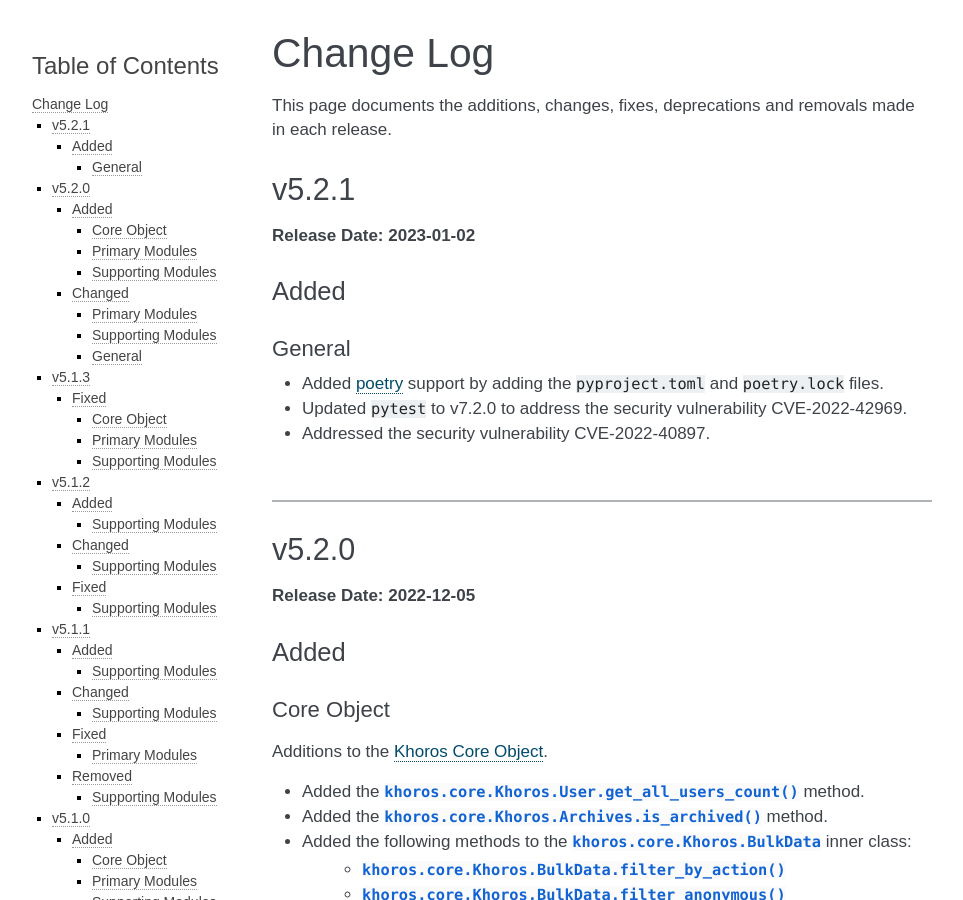
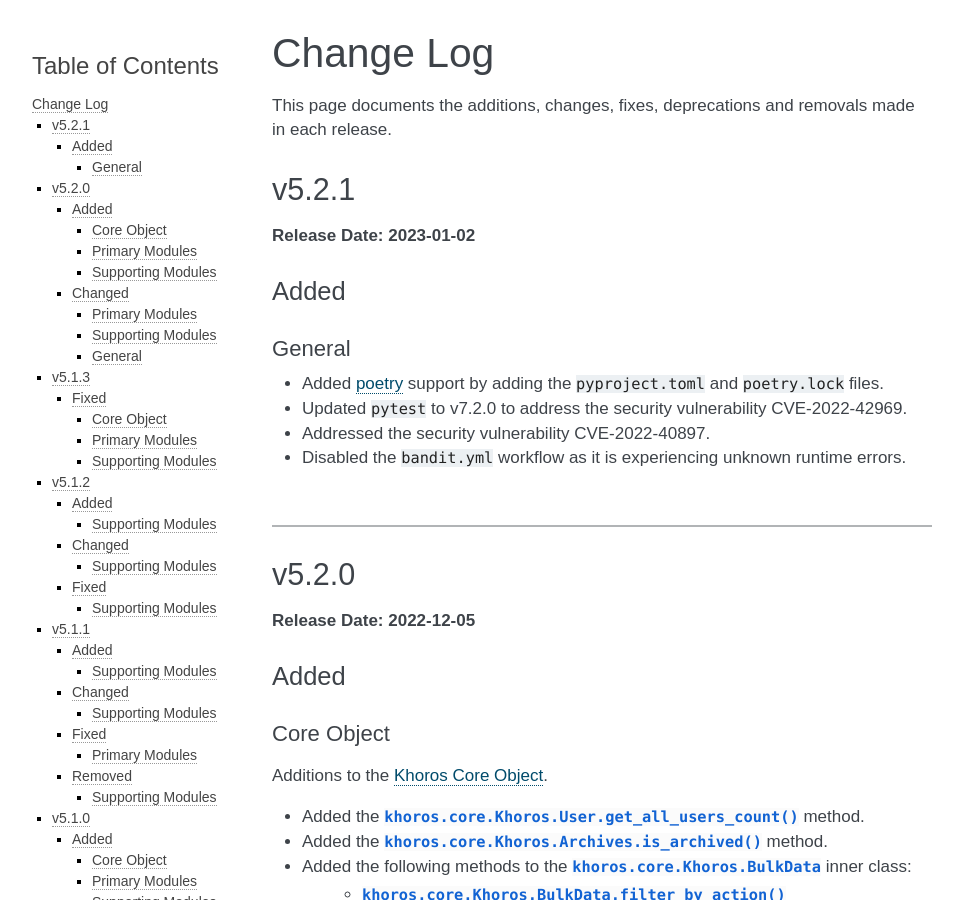
Before and after one commit to jeffshurtliff/khoros, a Sphinx documentation site: the page built from docs/changelog.rst, in a window 1280 px wide and 900 px high. Shown: the whole window, without its empty margins (148-1111 px from the left). Built offline with Sphinx 7.4.7, drawn with Linux system fonts in a browser that asks for light colours.

Commit message:
Moved bandit.yml to the /disabled directory

```diff
--- a/docs/changelog.rst
+++ b/docs/changelog.rst
@@ -17,6 +17,7 @@
   and ``poetry.lock`` files.
 * Updated ``pytest`` to v7.2.0 to address the security vulnerability CVE-2022-42969.
 * Addressed the security vulnerability CVE-2022-40897.
+* Disabled the ``bandit.yml`` workflow as it is experiencing unknown runtime errors.
 
 |
 
```
Also changed, not shown: 2 other files.
